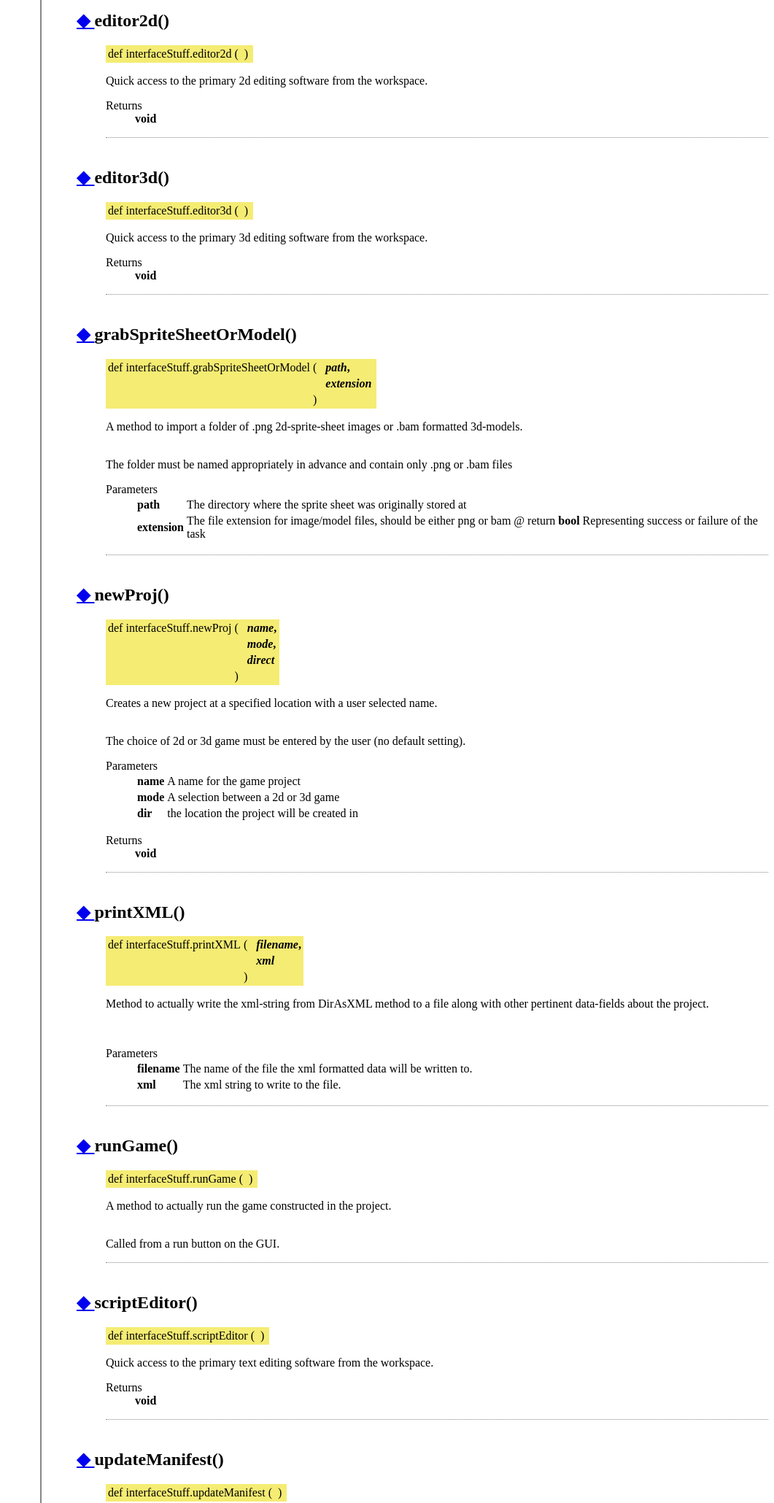
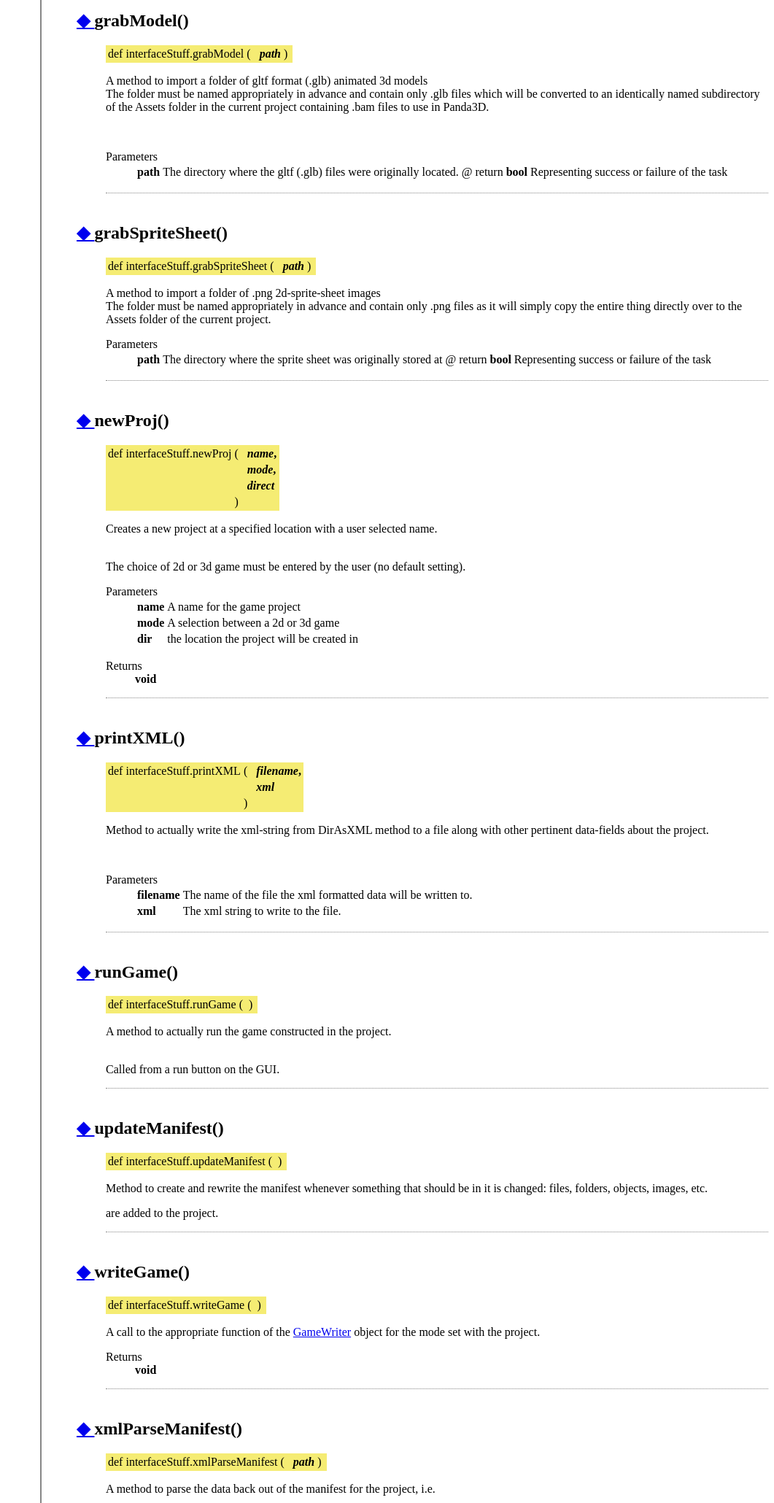
Before and after one commit to francis-chris5/threeP.games, a plain HTML site: page docs/html/namespaceinterface_stuff.html in a window 1280 px wide. Shown: the part 740-2800 px from the top of the page at 73% size, without its empty margins (219-1280 px from the left). Drawn offline with Linux system fonts and the light colour scheme.

Commit message:
Add files via upload

```diff
--- a/docs/html/namespaceinterface_stuff.html
+++ b/docs/html/namespaceinterface_stuff.html
@@ -92,17 +92,22 @@ def&#160;</td><td class="memItemRight" valign="bottom"><b>getDirectoryList</b> (
 <tr class="memitem:aaa28eef8bf404fb2fca5bac30e7ccc66"><td class="memItemLeft" align="right" valign="top">def&#160;</td><td class="memItemRight" valign="bottom"><a class="el" href="namespaceinterface_stuff.html#aaa28eef8bf404fb2fca5bac30e7ccc66">xmlParseManifest</a> (path)</td></tr>
 <tr class="memdesc:aaa28eef8bf404fb2fca5bac30e7ccc66"><td class="mdescLeft">&#160;</td><td class="mdescRight">A method to parse the data back out of the manifest for the project, i.e.  <a href="namespaceinterface_stuff.html#aaa28eef8bf404fb2fca5bac30e7ccc66">More...</a><br /></td></tr>
 <tr class="separator:aaa28eef8bf404fb2fca5bac30e7ccc66"><td class="memSeparator" colspan="2">&#160;</td></tr>
-<tr class="memitem:a69f2efa05f652484b3b2cd4c37968a39"><td class="memItemLeft" align="right" valign="top">def&#160;</td><td class="memItemRight" valign="bottom"><a class="el" href="namespaceinterface_stuff.html#a69f2efa05f652484b3b2cd4c37968a39">grabSpriteSheetOrModel</a> (path, extension)</td></tr>
-<tr class="memdesc:a69f2efa05f652484b3b2cd4c37968a39"><td class="mdescLeft">&#160;</td><td class="mdescRight">A method to import a folder of .png 2d-sprite-sheet images or .bam formatted 3d-models.  <a href="namespaceinterface_stuff.html#a69f2efa05f652484b3b2cd4c37968a39">More...</a><br /></td></tr>
-<tr class="separator:a69f2efa05f652484b3b2cd4c37968a39"><td class="memSeparator" colspan="2">&#160;</td></tr>
-<tr class="memitem:a2405139a8193152d1e3296de457cc715"><td class="memItemLeft" align="right" valign="top">def&#160;</td><td class="memItemRight" valign="bottom"><a class="el" href="namespaceinterface_stuff.html#a2405139a8193152d1e3296de457cc715">editor2d</a> ()</td></tr>
-<tr class="memdesc:a2405139a8193152d1e3296de457cc715"><td class="mdescLeft">&#160;</td><td class="mdescRight">Quick access to the primary 2d editing software from the workspace.  <a href="namespaceinterface_stuff.html#a2405139a8193152d1e3296de457cc715">More...</a><br /></td></tr>
+<tr class="memitem:a466a8e0586af79a427de7307734c1a41"><td class="memItemLeft" align="right" valign="top">def&#160;</td><td class="memItemRight" valign="bottom"><a class="el" href="namespaceinterface_stuff.html#a466a8e0586af79a427de7307734c1a41">grabSpriteSheet</a> (path)</td></tr>
+<tr class="memdesc:a466a8e0586af79a427de7307734c1a41"><td class="mdescLeft">&#160;</td><td class="mdescRight">A method to import a folder of .png 2d-sprite-sheet images <br  />
+ The folder must be named appropriately in advance and contain only .png files as it will simply copy the entire thing directly over to the Assets folder of the current project.  <a href="namespaceinterface_stuff.html#a466a8e0586af79a427de7307734c1a41">More...</a><br /></td></tr>
+<tr class="separator:a466a8e0586af79a427de7307734c1a41"><td class="memSeparator" colspan="2">&#160;</td></tr>
+<tr class="memitem:ad954fa7d4581affbe91704689ed4dc89"><td class="memItemLeft" align="right" valign="top">def&#160;</td><td class="memItemRight" valign="bottom"><a class="el" href="namespaceinterface_stuff.html#ad954fa7d4581affbe91704689ed4dc89">grabModel</a> (path)</td></tr>
+<tr class="memdesc:ad954fa7d4581affbe91704689ed4dc89"><td class="mdescLeft">&#160;</td><td class="mdescRight">A method to import a folder of gltf format (.glb) animated 3d models <br  />
+ The folder must be named appropriately in advance and contain only .glb files which will be converted to an identically named subdirectory of the Assets folder in the current project containing .bam files to use in Panda3D.  <a href="namespaceinterface_stuff.html#ad954fa7d4581affbe91704689ed4dc89">More...</a><br /></td></tr>
+<tr class="separator:ad954fa7d4581affbe91704689ed4dc89"><td class="memSeparator" colspan="2">&#160;</td></tr>
+<tr class="memitem:a2405139a8193152d1e3296de457cc715"><td class="memItemLeft" align="right" valign="top"><a id="a2405139a8193152d1e3296de457cc715"></a>
+def&#160;</td><td class="memItemRight" valign="bottom"><b>editor2d</b> ()</td></tr>
 <tr class="separator:a2405139a8193152d1e3296de457cc715"><td class="memSeparator" colspan="2">&#160;</td></tr>
-<tr class="memitem:ab8c5fa651dc547e08e586a109ac2332e"><td class="memItemLeft" align="right" valign="top">def&#160;</td><td class="memItemRight" valign="bottom"><a class="el" href="namespaceinterface_stuff.html#ab8c5fa651dc547e08e586a109ac2332e">editor3d</a> ()</td></tr>
-<tr class="memdesc:ab8c5fa651dc547e08e586a109ac2332e"><td class="mdescLeft">&#160;</td><td class="mdescRight">Quick access to the primary 3d editing software from the workspace.  <a href="namespaceinterface_stuff.html#ab8c5fa651dc547e08e586a109ac2332e">More...</a><br /></td></tr>
+<tr class="memitem:ab8c5fa651dc547e08e586a109ac2332e"><td class="memItemLeft" align="right" valign="top"><a id="ab8c5fa651dc547e08e586a109ac2332e"></a>
+def&#160;</td><td class="memItemRight" valign="bottom"><b>editor3d</b> ()</td></tr>
 <tr class="separator:ab8c5fa651dc547e08e586a109ac2332e"><td class="memSeparator" colspan="2">&#160;</td></tr>
-<tr class="memitem:a9a119835006ebba192e1413e7bd7aeed"><td class="memItemLeft" align="right" valign="top">def&#160;</td><td class="memItemRight" valign="bottom"><a class="el" href="namespaceinterface_stuff.html#a9a119835006ebba192e1413e7bd7aeed">scriptEditor</a> ()</td></tr>
-<tr class="memdesc:a9a119835006ebba192e1413e7bd7aeed"><td class="mdescLeft">&#160;</td><td class="mdescRight">Quick access to the primary text editing software from the workspace.  <a href="namespaceinterface_stuff.html#a9a119835006ebba192e1413e7bd7aeed">More...</a><br /></td></tr>
+<tr class="memitem:a9a119835006ebba192e1413e7bd7aeed"><td class="memItemLeft" align="right" valign="top"><a id="a9a119835006ebba192e1413e7bd7aeed"></a>
+def&#160;</td><td class="memItemRight" valign="bottom"><b>scriptEditor</b> ()</td></tr>
 <tr class="separator:a9a119835006ebba192e1413e7bd7aeed"><td class="memSeparator" colspan="2">&#160;</td></tr>
 <tr class="memitem:aa66356d6dc1439b0eab103ea2698d493"><td class="memItemLeft" align="right" valign="top">def&#160;</td><td class="memItemRight" valign="bottom"><a class="el" href="namespaceinterface_stuff.html#aa66356d6dc1439b0eab103ea2698d493">writeGame</a> ()</td></tr>
 <tr class="memdesc:aa66356d6dc1439b0eab103ea2698d493"><td class="mdescLeft">&#160;</td><td class="mdescRight">A call to the appropriate function of the <a class="el" href="namespace_game_writer.html">GameWriter</a> object for the mode set with the project.  <a href="namespaceinterface_stuff.html#aa66356d6dc1439b0eab103ea2698d493">More...</a><br /></td></tr>
@@ -158,78 +163,55 @@ string&#160;</td><td class="memItemRight" valign="bottom"><a class="el" href="na
 
 </div>
 </div>
-<a id="a2405139a8193152d1e3296de457cc715"></a>
-<h2 class="memtitle"><span class="permalink"><a href="#a2405139a8193152d1e3296de457cc715">&#9670;&nbsp;</a></span>editor2d()</h2>
+<a id="ad954fa7d4581affbe91704689ed4dc89"></a>
+<h2 class="memtitle"><span class="permalink"><a href="#ad954fa7d4581affbe91704689ed4dc89">&#9670;&nbsp;</a></span>grabModel()</h2>
 
 <div class="memitem">
 <div class="memproto">
       <table class="memname">
         <tr>
-          <td class="memname">def interfaceStuff.editor2d </td>
+          <td class="memname">def interfaceStuff.grabModel </td>
           <td>(</td>
-          <td class="paramname"></td><td>)</td>
+          <td class="paramtype">&#160;</td>
+          <td class="paramname"><em>path</em></td><td>)</td>
           <td></td>
         </tr>
       </table>
 </div><div class="memdoc">
 
-<p>Quick access to the primary 2d editing software from the workspace. </p>
-<dl class="section return"><dt>Returns</dt><dd><b>void</b> </dd></dl>
+<p>A method to import a folder of gltf format (.glb) animated 3d models <br  />
+ The folder must be named appropriately in advance and contain only .glb files which will be converted to an identically named subdirectory of the Assets folder in the current project containing .bam files to use in Panda3D. </p>
+<p><br  />
+</p><dl class="params"><dt>Parameters</dt><dd>
+  <table class="params">
+    <tr><td class="paramname">path</td><td>The directory where the gltf (.glb) files were originally located. @ return <b>bool</b> Representing success or failure of the task </td></tr>
+  </table>
+  </dd>
+</dl>
 
 </div>
 </div>
-<a id="ab8c5fa651dc547e08e586a109ac2332e"></a>
-<h2 class="memtitle"><span class="permalink"><a href="#ab8c5fa651dc547e08e586a109ac2332e">&#9670;&nbsp;</a></span>editor3d()</h2>
+<a id="a466a8e0586af79a427de7307734c1a41"></a>
+<h2 class="memtitle"><span class="permalink"><a href="#a466a8e0586af79a427de7307734c1a41">&#9670;&nbsp;</a></span>grabSpriteSheet()</h2>
 
 <div class="memitem">
 <div class="memproto">
       <table class="memname">
         <tr>
-          <td class="memname">def interfaceStuff.editor3d </td>
+          <td class="memname">def interfaceStuff.grabSpriteSheet </td>
           <td>(</td>
-          <td class="paramname"></td><td>)</td>
+          <td class="paramtype">&#160;</td>
+          <td class="paramname"><em>path</em></td><td>)</td>
           <td></td>
         </tr>
       </table>
 </div><div class="memdoc">
 
-<p>Quick access to the primary 3d editing software from the workspace. </p>
-<dl class="section return"><dt>Returns</dt><dd><b>void</b> </dd></dl>
-
-</div>
-</div>
-<a id="a69f2efa05f652484b3b2cd4c37968a39"></a>
-<h2 class="memtitle"><span class="permalink"><a href="#a69f2efa05f652484b3b2cd4c37968a39">&#9670;&nbsp;</a></span>grabSpriteSheetOrModel()</h2>
-
-<div class="memitem">
-<div class="memproto">
-      <table class="memname">
-        <tr>
-          <td class="memname">def interfaceStuff.grabSpriteSheetOrModel </td>
-          <td>(</td>
-          <td class="paramtype">&#160;</td>
-          <td class="paramname"><em>path</em>, </td>
-        </tr>
-        <tr>
-          <td class="paramkey"></td>
-          <td></td>
-          <td class="paramtype">&#160;</td>
-          <td class="paramname"><em>extension</em>&#160;</td>
-        </tr>
-        <tr>
-          <td></td>
-          <td>)</td>
-          <td></td><td></td>
-        </tr>
-      </table>
-</div><div class="memdoc">
-
-<p>A method to import a folder of .png 2d-sprite-sheet images or .bam formatted 3d-models. </p>
-<p><br  />
- The folder must be named appropriately in advance and contain only .png or .bam files </p><dl class="params"><dt>Parameters</dt><dd>
+<p>A method to import a folder of .png 2d-sprite-sheet images <br  />
+ The folder must be named appropriately in advance and contain only .png files as it will simply copy the entire thing directly over to the Assets folder of the current project. </p>
+<dl class="params"><dt>Parameters</dt><dd>
   <table class="params">
-    <tr><td class="paramname">path</td><td>The directory where the sprite sheet was originally stored at </td></tr>
-    <tr><td class="paramname">extension</td><td>The file extension for image/model files, should be either png or bam @ return <b>bool</b> Representing success or failure of the task </td></tr>
+    <tr><td class="paramname">path</td><td>The directory where the sprite sheet was originally stored at @ return <b>bool</b> Representing success or failure of the task </td></tr>
   </table>
   </dd>
 </dl>
@@ -343,26 +325,6 @@ string&#160;</td><td class="memItemRight" valign="bottom"><a class="el" href="na
 
 </div>
 </div>
-<a id="a9a119835006ebba192e1413e7bd7aeed"></a>
-<h2 class="memtitle"><span class="permalink"><a href="#a9a119835006ebba192e1413e7bd7aeed">&#9670;&nbsp;</a></span>scriptEditor()</h2>
-
-<div class="memitem">
-<div class="memproto">
-      <table class="memname">
-        <tr>
-          <td class="memname">def interfaceStuff.scriptEditor </td>
-          <td>(</td>
-          <td class="paramname"></td><td>)</td>
-          <td></td>
-        </tr>
-      </table>
-</div><div class="memdoc">
-
-<p>Quick access to the primary text editing software from the workspace. </p>
-<dl class="section return"><dt>Returns</dt><dd><b>void</b> </dd></dl>
-
-</div>
-</div>
 <a id="a245f04704d26a44f1eb8ffaa0b39106a"></a>
 <h2 class="memtitle"><span class="permalink"><a href="#a245f04704d26a44f1eb8ffaa0b39106a">&#9670;&nbsp;</a></span>updateManifest()</h2>
 
```
Also changed, not shown: docs/html/namespace_game_tools.html (+4 -4 lines), docs/html/namespacemembers.html (+5 -11 lines), docs/html/namespacemembers_func.html (+4 -10 lines).
